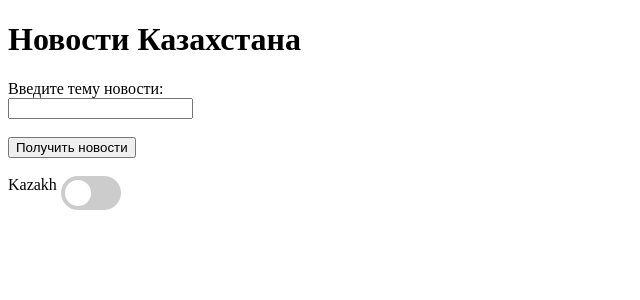
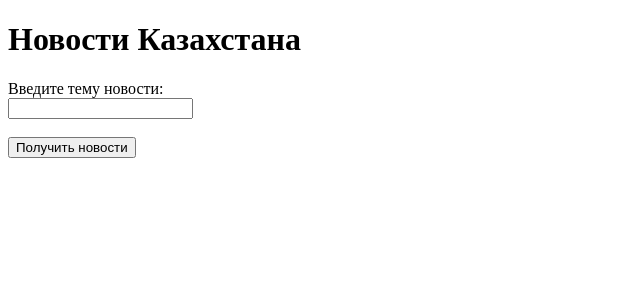
Before and after one commit to JustProgIT/news, a Flask app: page / in a window 1280 px wide. Shown: the top 300 px of the page, without its empty margins (0-640 px from the left). Run offline with Flask 3, Linux system fonts and the light colour scheme.

Commit message:
Update index.html

```diff
--- a/templates/index.html
+++ b/templates/index.html
@@ -77,11 +77,11 @@ input:checked + .slider:before {
 
         <br>
         <br>
-        <label for="checking_language">Kazakh</label>
+<!--         <label for="checking_language">Kazakh</label>
         <label class="switch">
             <input type="checkbox" id="checking_language" name="checking_language">
             <span class="slider round"></span>
-        </label>
+        </label> -->
     </form>
     <h3>{{ article_title }}</h3>
     <p>{{ article_snippet }}</p>
```
